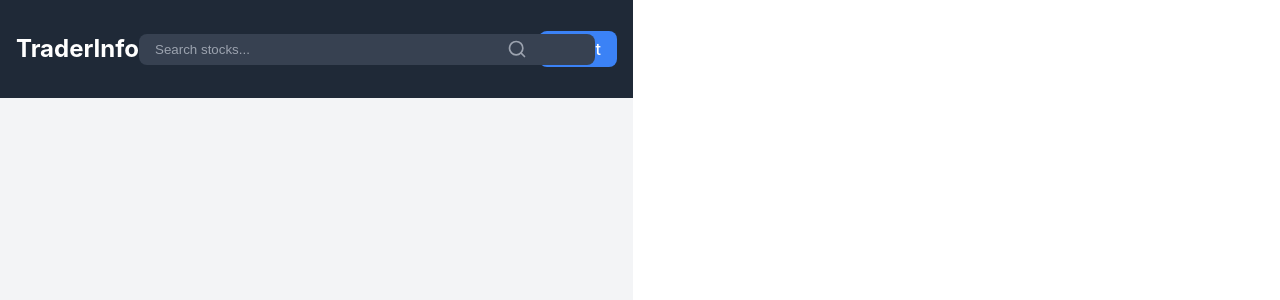
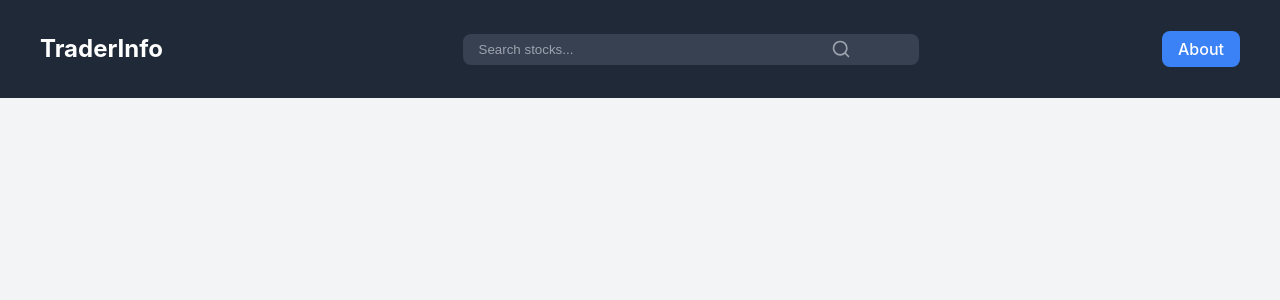
Before and after one commit to Ryan-slither/TraderInfo, a React (Vite) app in the folder frontend/: page / in a window 1280 px wide. Shown: the top 300 px of the page. Built offline with nearby package versions, Linux system fonts and the light colour scheme.

Commit message:
Stupid Mac Bug

```diff
--- a/frontend/package.json
+++ b/frontend/package.json
@@ -14,7 +14,7 @@
     "lucide-react": "^0.462.0",
     "react": "^18.3.1",
     "react-dom": "^18.3.1",
-    "recharts": "^2.14.1"
+    "recharts": "^2.1.0"
   },
   "devDependencies": {
     "@eslint/js": "^9.13.0",
--- a/frontend/src/App.css
+++ b/frontend/src/App.css
@@ -1,5 +1,6 @@
 .app-container {
   min-height: 100vh;
+  min-width: 100vw;
   background-color: #f3f4f6;
 }
 
```
Also changed, not shown: frontend/src/components/StockChart.css (renamed from frontend/src/Components/StockChart.css), frontend/src/components/StockChart.tsx (renamed from frontend/src/Components/StockChart.tsx), frontend/src/components/TickerCard.css (line endings or trailing spaces), frontend/src/components/TickerCard.tsx (line endings or trailing spaces), 2 other files (tests, documents, lock files or other folders).
